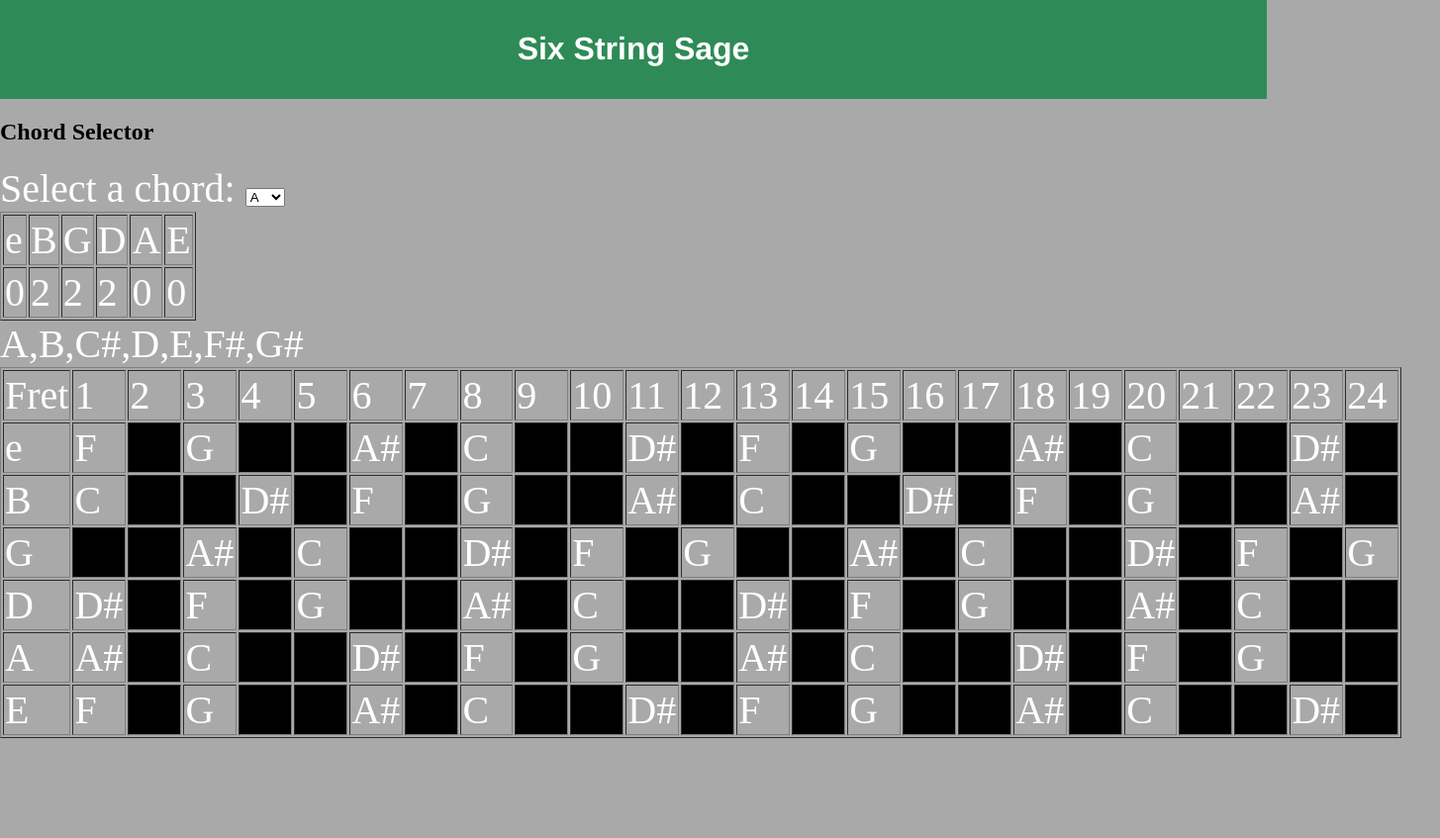
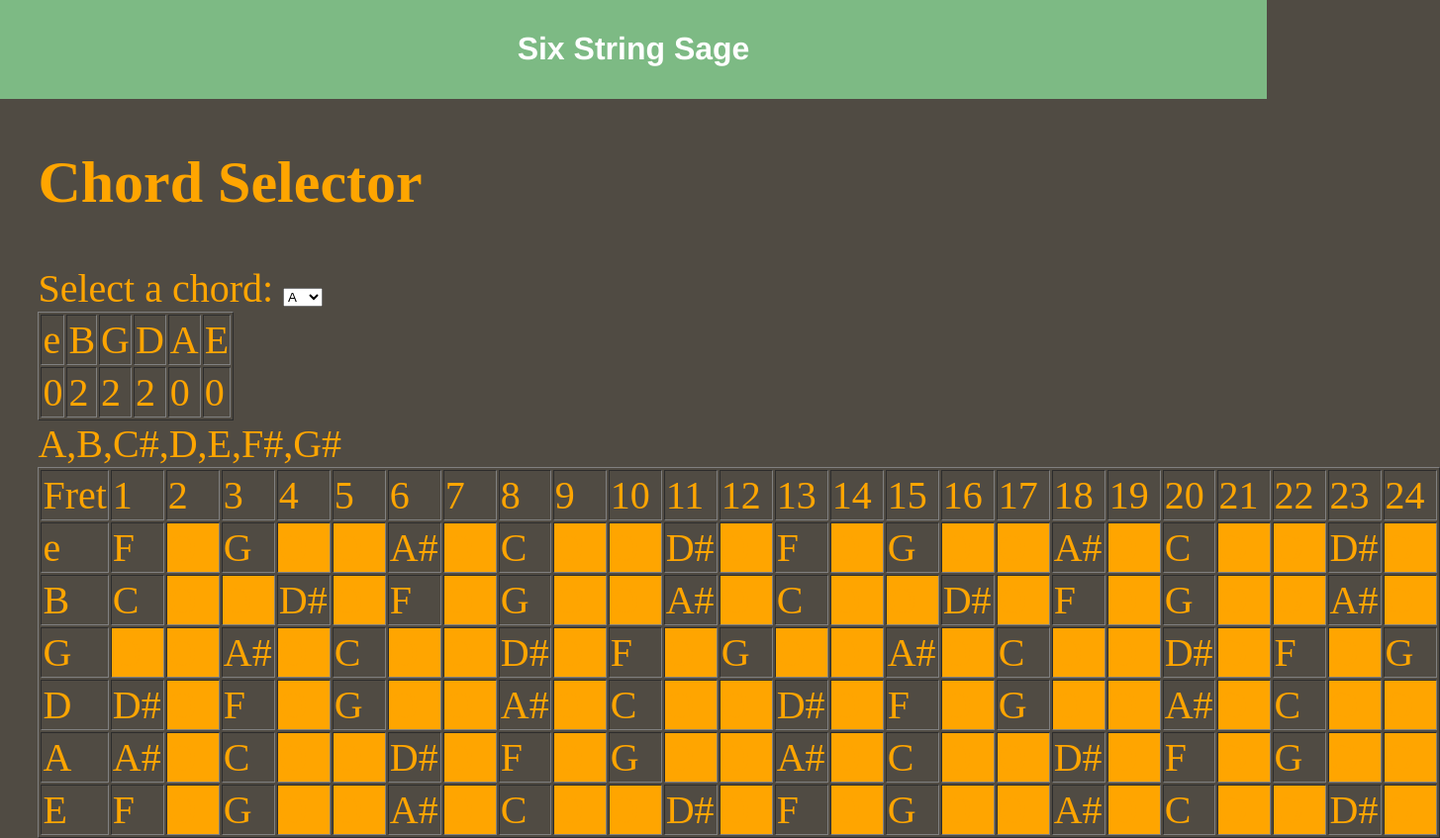
Before and after one commit to D-Pats/six-string-sage, a plain HTML site: page frontend/index.html in a window 1280 px wide. Shown: the whole page at 99% size, 1455 px wide, since content can reach past the window. Before the commit the page ends 800 px from the top, so only its background shows below. Drawn offline with Linux system fonts and the light colour scheme.

Commit message:
added some placeholder styling

```diff
--- a/frontend/index.html
+++ b/frontend/index.html
@@ -16,10 +16,8 @@
         </header>
     </div>
 
-
-    <h2 id="Subheading">Chord Selector</h2>
-
     <div id="content">
+        <h2 id="Subheading">Chord Selector</h2>
         <div class="chord-selector">
             <label for="chord-select">Select a chord:</label>
             <select id="chord-select">
--- a/frontend/sixstringsage.css
+++ b/frontend/sixstringsage.css
@@ -1,11 +1,11 @@
 body {
     margin: 0;
     padding: 0;
-    background-color: darkgray
+    background-color: #504B43
 }
 
 .banner {
-    background-color: seagreen;
+    background-color: #7DBA84;
     text-align: center;
     font-family: Helvetica, sans-serif;
     padding: 10px;
@@ -14,12 +14,17 @@ body {
 }
 
 #content{
-    color: white;
+    color: orange;
     font-size: 40px;
+    margin-left: 3%;
 }
 
 #in-scale {
-    background-color: black;
-    color: black;
+    background-color: orange;
+    color: orange;
     min-width: 50px;
 }
+
+td {
+    background-color: #504B43;
+}
```
